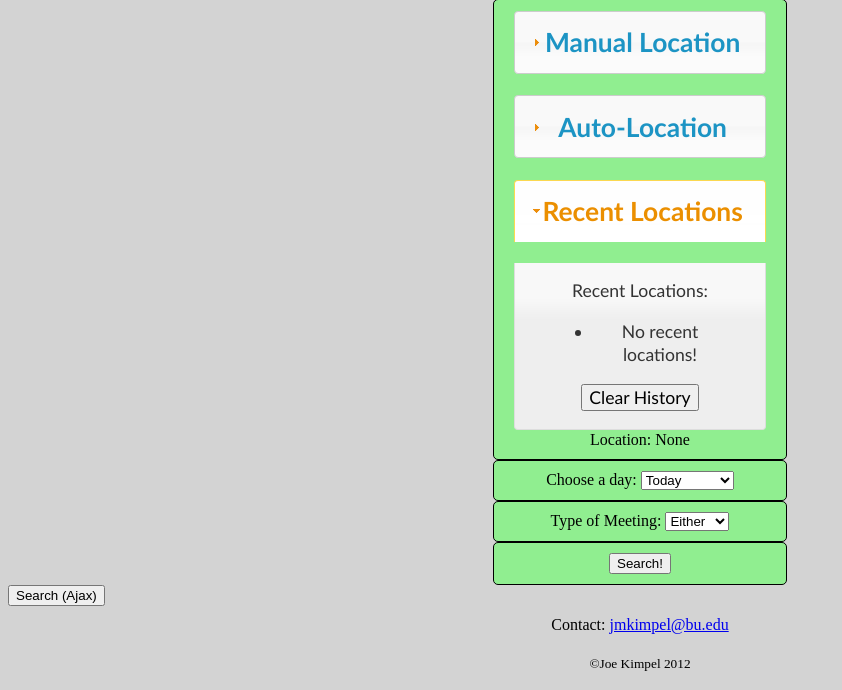
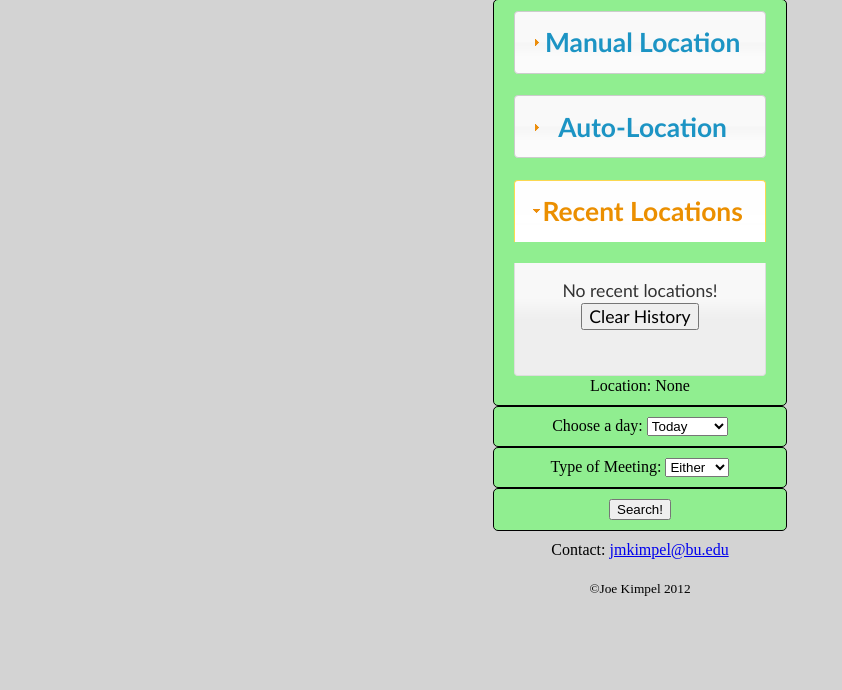
Before and after one commit to jkimpel/CS601, a PHP site: page /Final/index.html in a window 1280 px wide, after a click on "Recent Locations". Shown: the part 113-803 px from the top of the page, without its empty margins (0-842 px from the left). After the commit the page ends 709 px from the top, so only its background shows below. Run offline with PHP 8.4, Linux system fonts and the light colour scheme; some libraries are stand-ins or nearby versions.

Commit message:
Incremental Updates

```diff
--- a/Final/index.html
+++ b/Final/index.html
@@ -30,19 +30,18 @@
 			</div>
 			<h2><a href="#three">Recent Locations</a></h2>
 			<div>
-				<div class="recent">Recent Locations:</div>
-				<ul class="recent">
-					<li>No recent locations!</li>
-				</ul>
+				<div class="recent">
+					<div>No recent locations!</div>
+				</div>
 				<div><button id="clear" onclick="clearHistory()">Clear History</button></div>
 			</div>
 		</div>
 		<div>Location: <span class="town">None</span></div>
 	</div>
-	<form id="query" method="get" action="meetings.php">
+	<form id="query">
 		<div class='form'>Choose a day:
-			<select name="day">
-				<option value="7">Today</option>
+			<select class="submitter" id="day" name="day">
+				<option value="7">Any Day</option>
 				<option value="0">Sunday</option>
 				<option value="1">Monday</option>
 				<option value="2">Tuesday</option>
@@ -53,7 +52,7 @@
 			</select>
 		</div>
 		<div class='form'>Type of Meeting:
-			<select name="isOpen">
+			<select class="submitter" name="isOpen">
 				<option value="either">Either</option>
 				<option value="open">Open</option>
 				<option value="closed">Closed</option>
@@ -61,11 +60,10 @@
 		</div>
 		<input name="lat" id="lat" type="hidden" value="0"/>
 		<input name="long" id="long" type="hidden" value="0"/>
-		<div class='form'>
-			<button type="submit">Search!</button>
-		</div>
 	</form>
-	<button onclick="ajaxTable()">Search (Ajax)</button>
+	<div class='form'>
+		<button onclick="ajaxTable()">Search!</button>
+	</div>
 	<div class="footer">Contact: <a href="mailto:jmkimpel@bu.edu">jmkimpel@bu.edu</a></div>
 	<div class="footer"><small>&copy;Joe Kimpel 2012</small></div>
 </body>
--- a/Final/meetings_ajax.php
+++ b/Final/meetings_ajax.php
@@ -68,9 +68,6 @@
 	{
 		$qstring = $qstring . " Where Day = '$day'";
 		$whered = true;
-	} else {
-		$qstring = $qstring . " Where Day = '".date("w")."'";
-		$whered = true;
 	}
 
 	if ($isOpen=="open"){
@@ -111,7 +108,7 @@
 		}
 	}
 
-	if ($dist){
+	if (($dist)&&($num>0)){
 		$rowswithd = array_combine($indexes, $dists);
 		asort($rowswithd, SORT_NUMERIC);
 		$indexes = array_keys($rowswithd);
--- a/Final/nerna.js
+++ b/Final/nerna.js
@@ -1,5 +1,6 @@
 var accOpts = {
-	active: false
+	active: false,
+	collapsible: true
 };
 
 function clickSubmit(){
@@ -75,6 +76,7 @@ function processLatLong(lat, lng){
 		if (country == "US" && zip != null){
 			$('span.town').html(town);
 			$('span.zip').html(zip);
+			ajaxTable();
 			updateHistory(lat, lng, town);
 		} else {
 			alert("Sorry! Unable to process your location.");
@@ -115,13 +117,13 @@ function refreshHistory(){
 	nameHistory[1] = localStorage.recentName1;
 	nameHistory[2] = localStorage.recentName2;
 	if (nameHistory[0] == null || nameHistory[0] == "undefined"){
-		$('ul.recent').html("<li>No recent locations!</li>");
+		$('div.recent').html("<div>No recent locations!</div>");
 	} else{
-		$('ul.recent').html("");
+		$('div.recent').html("");
 		for (i = 0; i < 3; i++){
 			if (nameHistory[i] != null && nameHistory[i] != "undefined"){
-				$("ul.recent").append("<li><button onclick=\"locFromHistory('" + i +
-										"')\">" + nameHistory[i] + "</button></li>");
+				$("div.recent").append("<div><button onclick=\"locFromHistory('" + i +
+										"')\">" + nameHistory[i] + "</button></div>");
 			}
 		}
 	}
@@ -151,6 +153,7 @@ function locFromHistory(index){
 	$('#lat').val(hlat);
 	$('#long').val(hlng);
 	$('span.town').html(hname);
+	ajaxTable();
 }
 
 function ajaxTable(){
@@ -159,8 +162,21 @@ function ajaxTable(){
 	});
 }
 
+function setToday(){
+	var d = new Date();
+	var today = d.getDay();
+	var tomorrow = (today + 1) % 7;
+	$("#day").val(today);
+	$("option[value="+today+"]").html("Today");
+	$("option[value="+tomorrow+"]").html("Tomorrow");
+}
+
 
 $(document).ready(function() {
+	refreshHistory();
+	setToday();
 	$("#myAccordion").accordion(accOpts);
-	refreshHistory();
+	$(".submitter").change(function(){
+		ajaxTable();
+	});
 });
--- a/Final/nerna_style.css
+++ b/Final/nerna_style.css
@@ -61,3 +61,6 @@ div.footer{
 	padding: 10px 20px;
 	text-align: center;
 }
+div.recent button{
+	font-size: 80%;
+}
```
